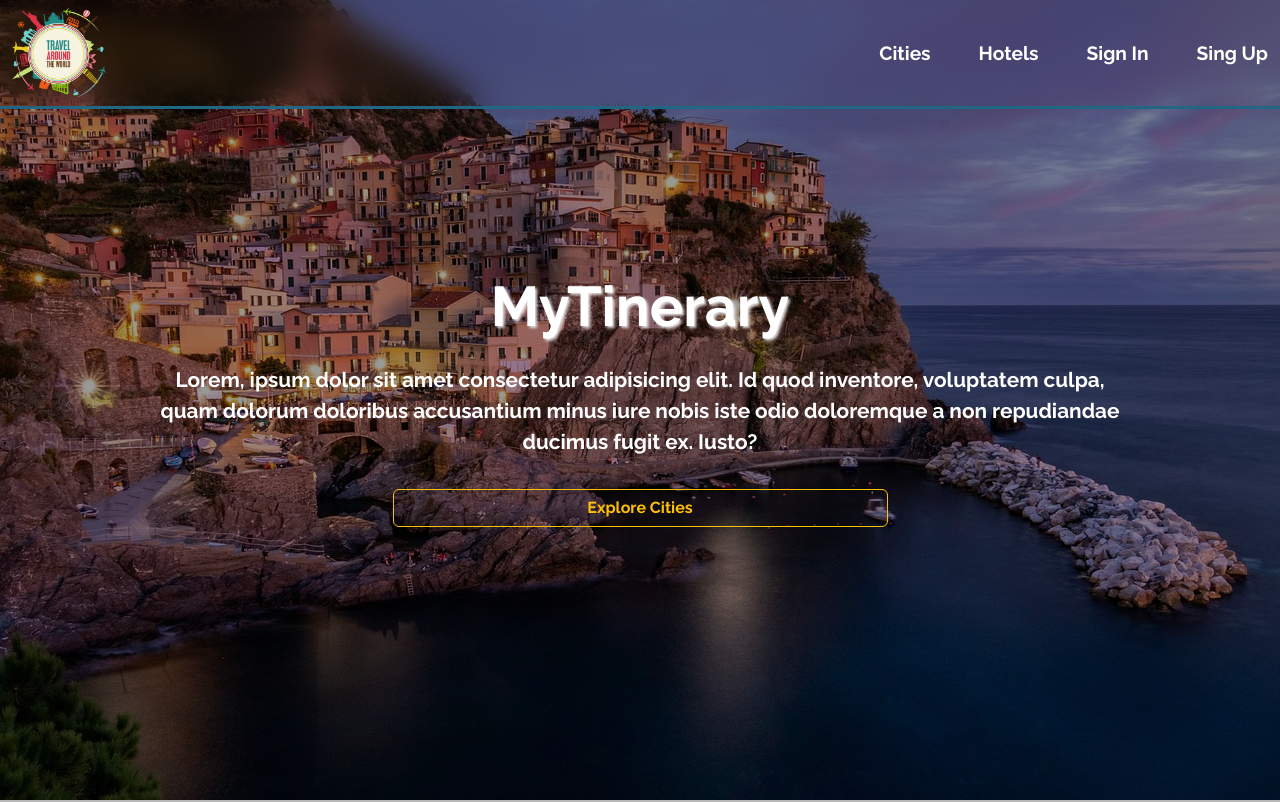
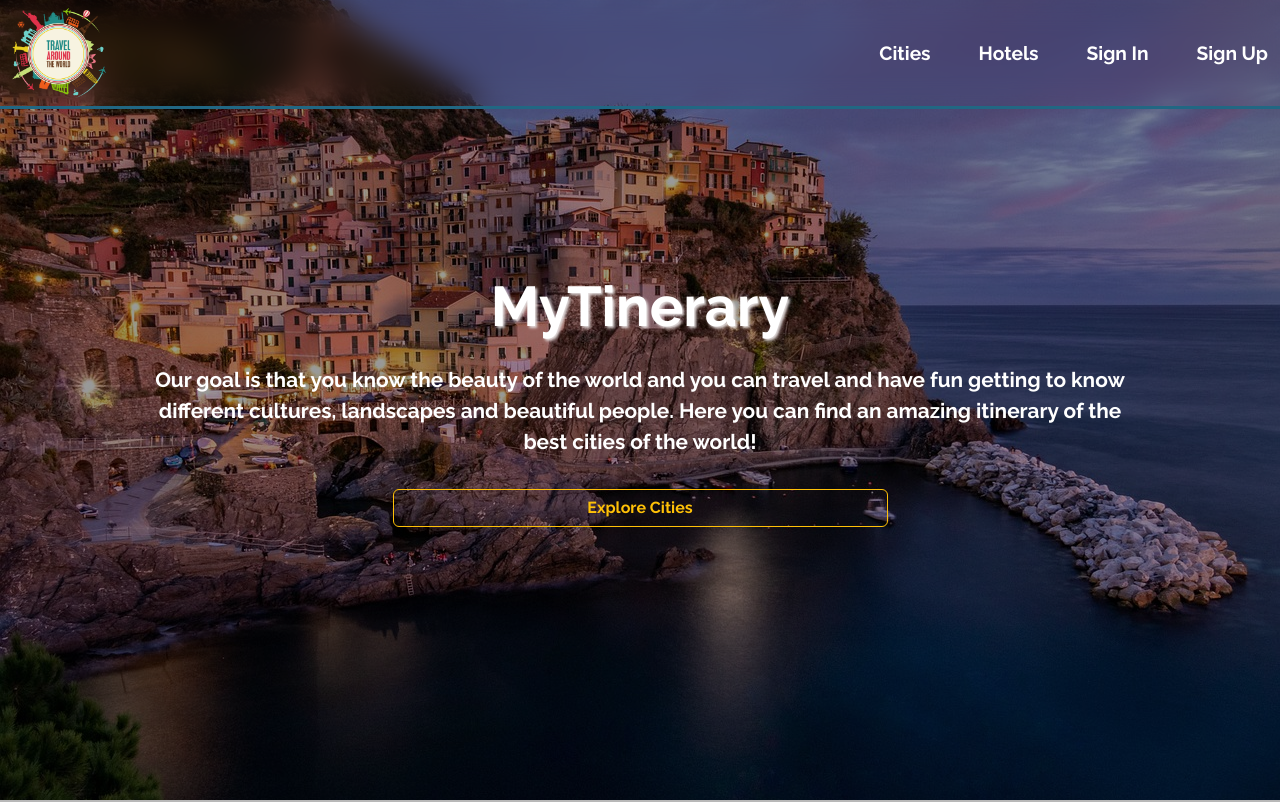
Before and after one commit to lucascano-dev/my-tinerary-app, a React (Create React App) app: page / in a window 1280 px wide. Shown: the top 802 px of the page. Built offline with nearby package versions, Linux system fonts and the light colour scheme; no server answers.

Commit message:
se arreglo error de tipeo en el link sign up del nav y se agrego description en ingles en el componente hero

```diff
--- a/src/components/header/Header.jsx
+++ b/src/components/header/Header.jsx
@@ -46,7 +46,7 @@ const Header = () => {
               <Link className="navlink">Sign In</Link>
             </li>
             <li to="" className="nav-item text-center">
-              <Link className="navlink">Sing Up</Link>
+              <Link className="navlink">Sign Up</Link>
             </li>
           </ul>
         </div>
--- a/src/components/welcome/Welcome.jsx
+++ b/src/components/welcome/Welcome.jsx
@@ -22,10 +22,10 @@ const Welcome = () => {
 
         <div className="overlay-container">
           <p className="overlay-paragraph">
-            Lorem, ipsum dolor sit amet consectetur adipisicing elit. Id quod
-            inventore, voluptatem culpa, quam dolorum doloribus accusantium
-            minus iure nobis iste odio doloremque a non repudiandae ducimus
-            fugit ex. Iusto?
+            Our goal is that you know the beauty of the world and you can travel
+            and have fun getting to know different cultures, landscapes and
+            beautiful people. Here you can find an amazing itinerary of the best
+            cities of the world!
           </p>
 
           <Buttons
```
